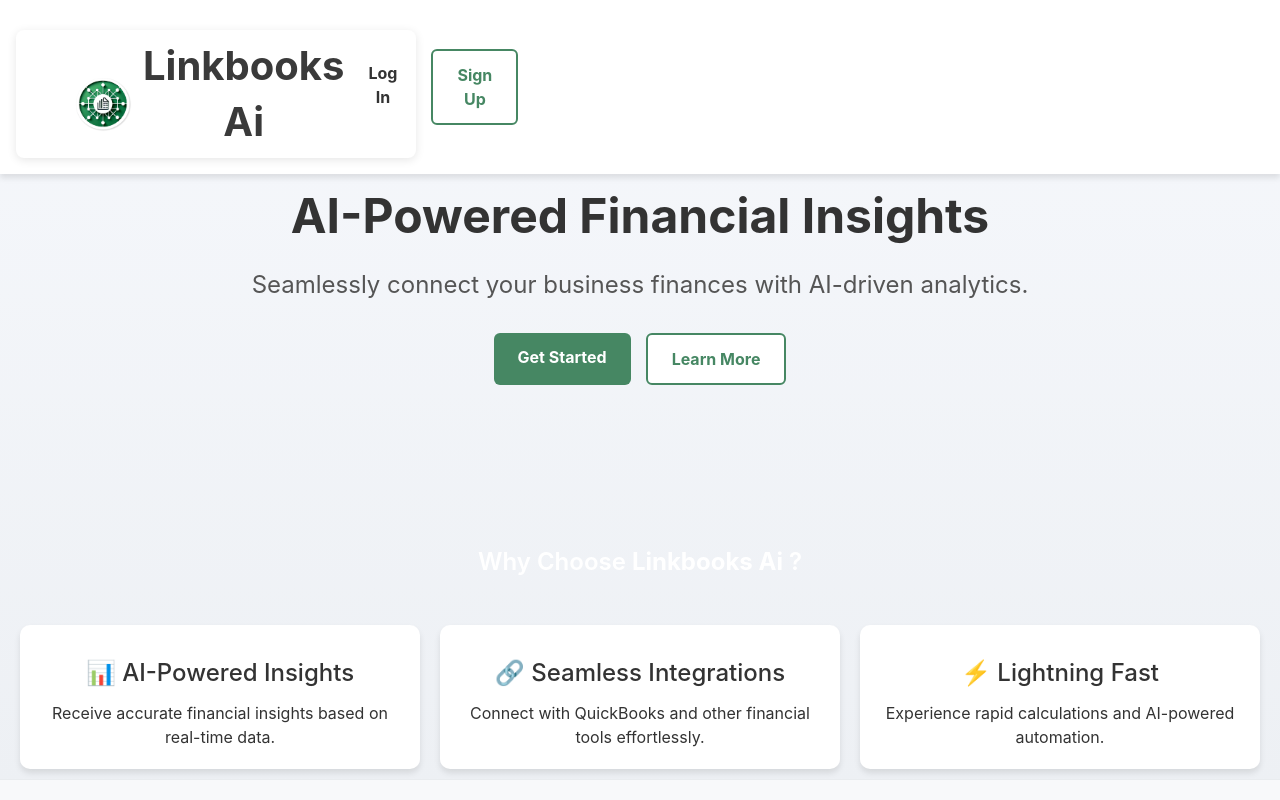
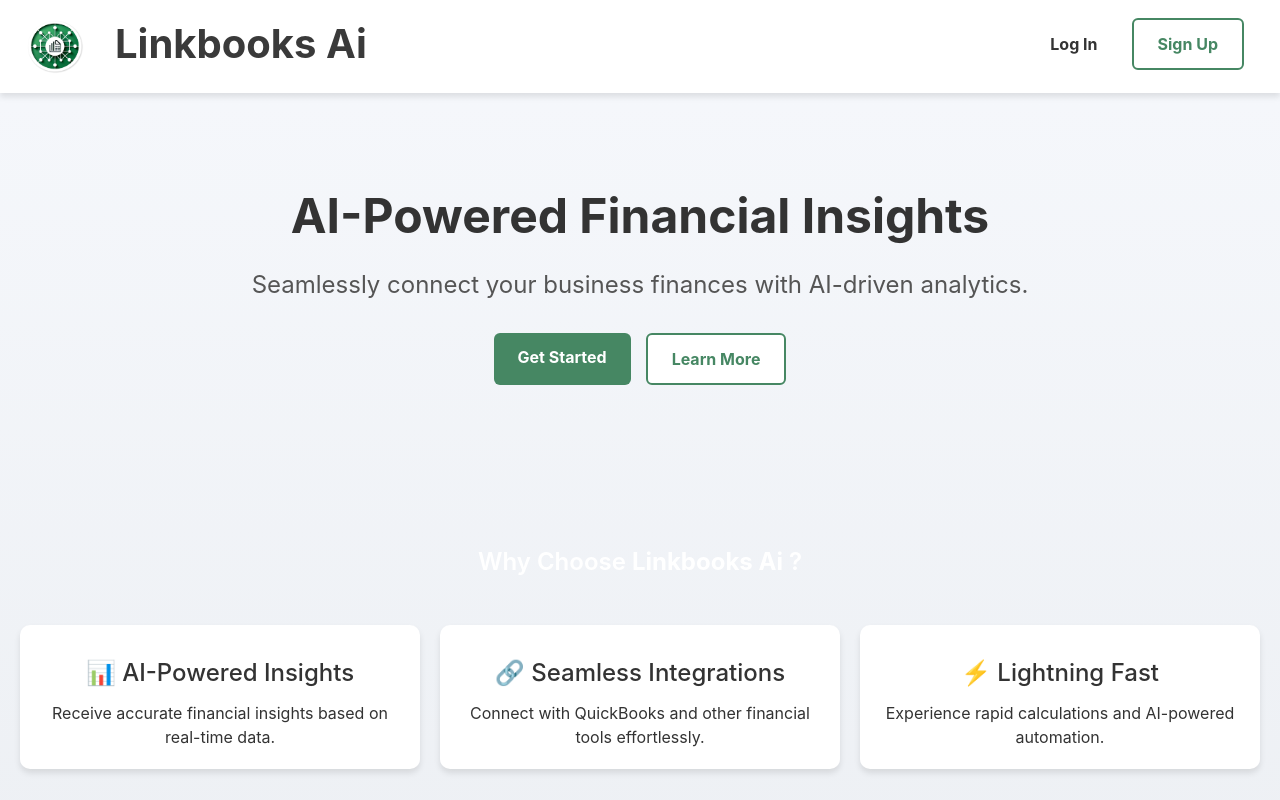
Before and after one commit to Linkbooks/Linkbooks-Ai, a SvelteKit app in the folder frontend/: page / in a window 1280 px wide. Shown: the top 800 px of the page. Built offline with nearby package versions, Linux system fonts and the light colour scheme.

Commit message:
Changed index page and login page svelte

```diff
--- a/frontend/src/routes/+page.svelte
+++ b/frontend/src/routes/+page.svelte
@@ -1,17 +1,17 @@
 <script lang="ts">
-    import "../lib/styles/global.css";
+	import '../lib/styles/global.css';
 	import { goto } from '$app/navigation';
 </script>
 
 <!-- ✅ Hero Section -->
 <header class="navbar">
-    <nav class="container flex justify-between items-center py-2"> <!-- reduced padding to py-2 -->
-        <div class="flex items-center header-content"> <!-- added class header-content -->
-            <img src="/logo.png" alt="Linkbooks Ai Logo" class="logo" /> <!-- updated to use absolute path -->
-            <h1 class="text-xl font-bold text-gray-900 ml-2 text-header">Linkbooks Ai</h1> <!-- added class text-header -->
+	<nav class="navbar-container flex items-center justify-between py-2">
+		<div class="header-content flex items-center">
+			<img src="/logo.png" alt="Linkbooks Ai Logo" class="logo" />
+			<h1 class="text-header ml-2 text-xl font-bold text-gray-900">Linkbooks Ai</h1>
 		</div>
 		<div class="navbar-buttons">
-            <a href="/login" class="button">Log In</a>
+			<button class="button" on:click={() => goto('/auth/login')}>Log In</button>
 			<a href="/signup" class="button secondary">Sign Up</a>
 		</div>
 	</nav>
@@ -78,21 +78,30 @@
 		z-index: 1000;
 	}
 
-    .navbar .container {
+	.navbar-container {
+		width: 100%;
+		max-width: 100%;
+		margin: 0 auto;
 		padding-top: 8px;
 		padding-bottom: 8px;
+		background: none; /* Remove white background */
+		box-shadow: none; /* Remove the global shadow */
 	}
 
 	.navbar-buttons {
 		display: flex;
-        gap: 10px; /* Adjust the gap between buttons */
-        margin-right: 40px; /* Move buttons left */
+		gap: 10px;
+		margin-top: 10px;
+		margin-right: 36px; /* Remove any extra right margin */
+		margin-left: auto; /* This pushes the buttons to the right in a flex container */
 	}
 
 	.logo {
 		width: 60px; /* Adjust the size of the logo */
 		height: auto;
 		margin-left: 20px;
+		display: block;
+		margin: 0 20px 0 20px; /* Adjust horizontal margins as needed */
 	}
 
 	.header-content {
@@ -103,6 +112,12 @@
 		margin-left: 10px; /* Move text header to the right */
 		font-weight: bold;
 		color: #3a3a3a;
+		box-shadow: none !important; /* ✅ Ensures inner elements have no shadow */
+		background: transparent; /* ✅ Prevent any white backgrounds from creating an effect */
+		align-self: center; /* Ensures it's centered as a flex item */
+		line-height: 1; /* Adjusts extra spacing */
+		position: relative;
+		top: -2px; /* Adjust this value as needed */
 	}
 
 	/* Hero Styles */
@@ -128,35 +143,6 @@
 		display: flex;
 		gap: 15px;
 		justify-content: center;
-    }
-
-    .button {
-        padding: 12px 24px;
-        border-radius: 6px;
-        font-weight: bold;
-        text-decoration: none;
-    }
-
-    .primary {
-        background-color: #468763;
-        color: white;
-        transition: background-color 0.3s;
-    }
-
-    .primary:hover {
-        background-color: #3a6d54;
-    }
-
-    .secondary {
-        background-color: white;
-        border: 2px solid #468763;
-        color: #468763;
-        transition: background-color 0.3s, color 0.3s;
-    }
-
-    .secondary:hover {
-        background-color: #468763;
-        color: white;
 	}
 
 	/* Wave Background */
@@ -202,6 +188,7 @@
 		flex-wrap: wrap;
 		justify-content: center;
 		gap: 20px;
+        margin-bottom: 40px;
 	}
 
 	.feature {
@@ -211,4 +198,23 @@
 		border-radius: 10px;
 		box-shadow: 0 4px 6px rgba(0, 0, 0, 0.1);
 	}
+
+	/* Add hover effect for login button */
+	.button:hover {
+		background-color: #333; /* Darker background color */
+		color: #fff; /* White text color */
+		cursor: pointer; /* Change cursor to pointer */
+	}
+
+	/* Specific styles for the login button */
+	.navbar-buttons .button {
+		transition: background-color 0.3s ease; /* Smooth transition */
+	}
+
+	/* Add hover effect for sign up button */
+	.button.secondary:hover {
+		background-color: #468763; /* Dark green background color */
+		color: #fff; /* White text color */
+		cursor: pointer; /* Change cursor to pointer */
+	}
 </style>
--- a/frontend/src/routes/auth/login/+page.svelte
+++ b/frontend/src/routes/auth/login/+page.svelte
@@ -1,4 +1,6 @@
 <script lang="ts">
+	const API_URL = import.meta.env.VITE_PUBLIC_BACKEND_URL || 'http://localhost:5000';
+
 	import { onMount } from 'svelte';
 	import { goto } from '$app/navigation';
 	import { page } from '$app/stores';
@@ -22,11 +24,12 @@
 		event.preventDefault();
 		loading = true;
 
-		const response = await fetch('/login', {
+		const response = await fetch(`${API_URL}/login`, {
 			method: 'POST',
 			headers: {
 				'Content-Type': 'application/x-www-form-urlencoded'
 			},
+			credentials: 'include', // This ensures cookies are sent and received
 			body: new URLSearchParams({
 				email,
 				password,
@@ -150,7 +153,6 @@
 		border-radius: 6px;
 	}
 
-
 	.password-toggle {
 		position: absolute;
 		right: 10px;
```
Also changed, not shown: frontend/src/lib/styles/global.css, 1 other file (tests, documents, lock files or other folders). Lines whose indentation alone changed are shown as unchanged.
